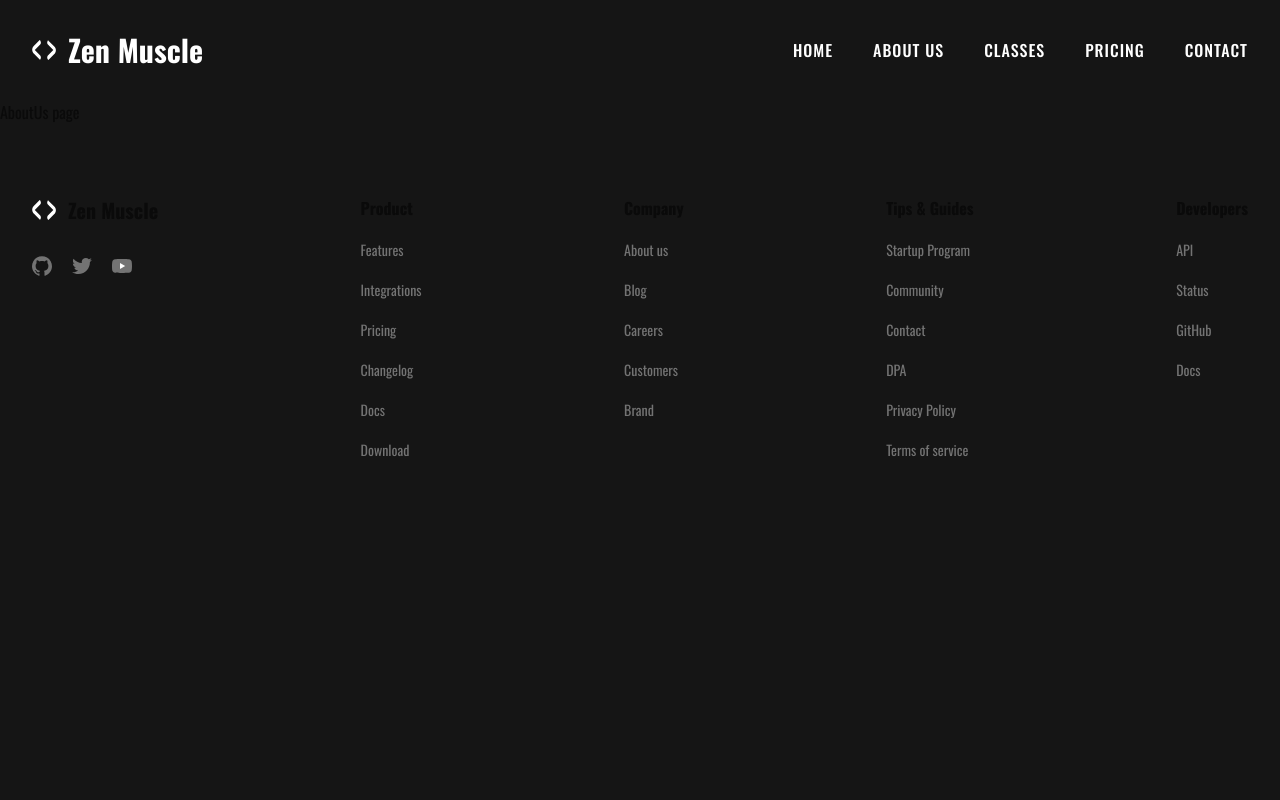
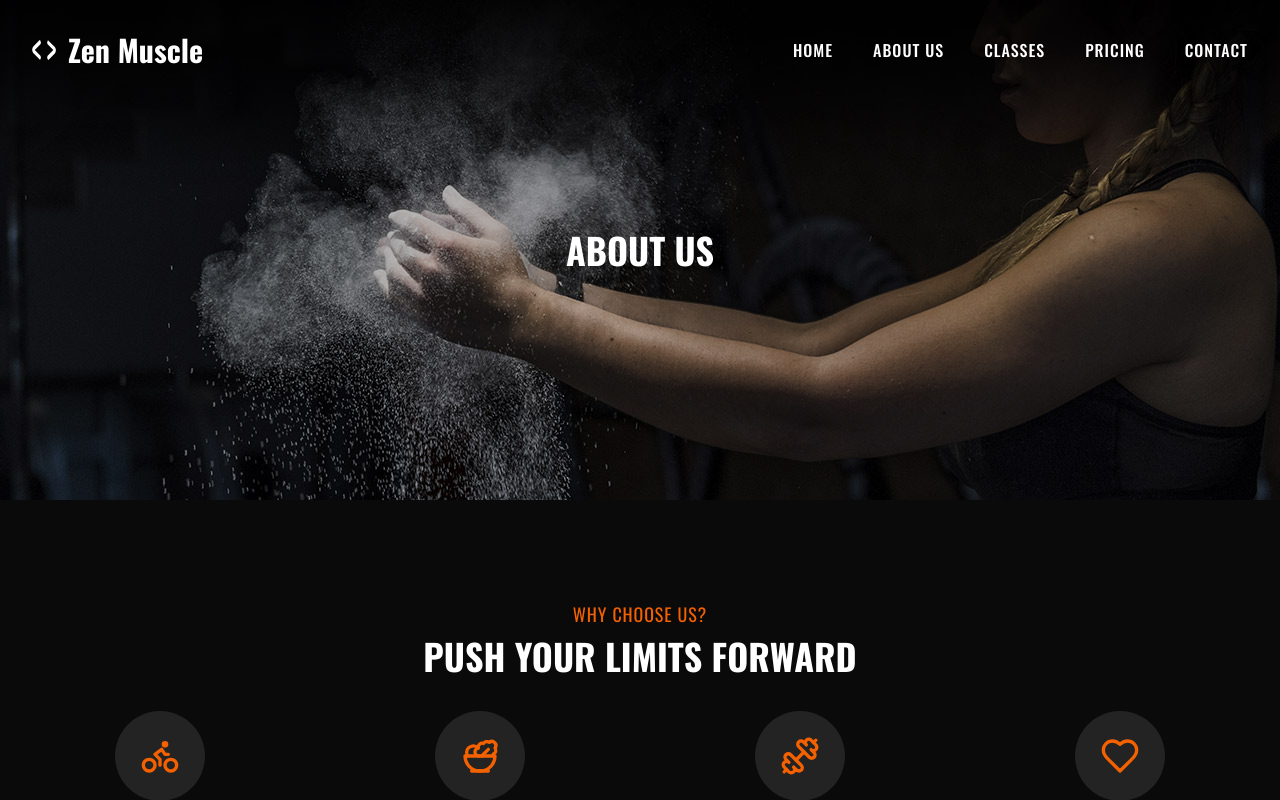
Before and after one commit to felipe-muner/podium-gym, a Next.js app: page /about-us in a window 1280 px wide. Shown: the top 800 px of the page. Built offline with nearby package versions, Linux system fonts and the light colour scheme.

Commit message:
feat: breadcrumb + about-us page

```diff
--- a/app/about-us/page.tsx
+++ b/app/about-us/page.tsx
@@ -1,7 +1,17 @@
+import { Breadcrumb } from "@/components/Breadcrumb";
+import { OurTeam } from "@/components/OurTeam";
+import { Registration } from "@/components/Registration";
+import { Testimonial } from "@/components/Testimonial";
+import { WhyChooseUs } from "@/components/WhyChooseUs";
+
 export default function AboutUs() {
   return (
-    <main className="flex flex-col gap-8 row-start-2 items-center sm:items-start">
-      <div><h1>AboutUs page</h1></div>
+    <main className="flex flex-col row-start-2 items-center sm:items-start">
+      <Breadcrumb route={'About Us'} />
+      <WhyChooseUs />
+      <OurTeam />
+      <Registration />
+      <Testimonial />
     </main>
   );
 }
--- /dev/null
+++ b/app/blog/page.tsx
@@ -0,0 +1,7 @@
+export default function Classes() {
+  return (
+    <main className="flex flex-col gap-8 row-start-2 items-center sm:items-start">
+      <div>Blog page</div>
+    </main>
+  );
+}
--- /dev/null
+++ b/components/Breadcrumb/Breadcrumb.tsx
@@ -0,0 +1,23 @@
+import React from "react";
+
+interface BreadcrumbProps {
+  route: string;
+}
+
+const Breadcrumb: React.FC<BreadcrumbProps> = ({ route }) => {
+  return (
+    <section className="h-[500px] pt-[230px] bg-[url('/img/breadcrumb-bg.jpg')] bg-cover bg-center bg-brand-background-2 w-full">
+      <div className="mx-auto">
+        <div className="flex justify-center items-center">
+          <div className="text-center">
+            <h2 className="text-4xl text-white font-semibold uppercase mb-4">
+              {route}
+            </h2>
+          </div>
+        </div>
+      </div>
+    </section>
+  );
+};
+
+export default Breadcrumb;
--- /dev/null
+++ b/components/Breadcrumb/index.ts
@@ -0,0 +1 @@
+export { default as Breadcrumb } from './Breadcrumb';
--- a/components/Header/Header.tsx
+++ b/components/Header/Header.tsx
@@ -7,7 +7,7 @@ import { APP_NAME } from "@/constants";
 
 const Header: React.FC = () => {
   return (
-    <header className="flex items-center justify-between gap-10 p-4 md:p-[32px]">
+    <header className="absolute top-0 left-0 z-50 flex w-full items-center justify-between gap-10 p-4 md:p-[32px]">
       <Link href="/" className="flex items-center gap-3">
         <svg fill="white" viewBox="0 0 238 238" className="size-6 text-primary">
           <path
@@ -38,7 +38,7 @@ const Header: React.FC = () => {
         </div> */}
       </div>
       <MobileNavbar>
-        <div className="rounded-b-lg bg-background py-4 text-foreground shadow-xl">
+        <div className="rounded-b-lg bg-background py-4 text-foreground shadow-xl z-50">
           <nav className="flex flex-col gap-1 pt-2">
             <MobileNavItem href="/" label="Home" />
             <MobileNavItem href="/about-us" label="About us" />
@@ -55,6 +55,6 @@ const Header: React.FC = () => {
       </MobileNavbar>
     </header>
   );
-}
+};
 
 export default Header;
--- a/components/Header/MobileNavbar.tsx
+++ b/components/Header/MobileNavbar.tsx
@@ -24,7 +24,7 @@ export function MobileNavbar({ children }: { children: ReactNode }) {
 
   return (
     <>
-      <button className="md:hidden" onClick={() => setIsOpen(!isOpen)}>
+      <button className="md:hidden text-white" onClick={() => setIsOpen(!isOpen)}>
         {isOpen ? <X /> : <Menu />}
       </button>
       {isOpen && (
--- /dev/null
+++ b/components/Testimonial/Testimonial.tsx
@@ -0,0 +1,10 @@
+import React from "react";
+
+const Testimonial: React.FC = () => {
+  return (
+    <section className="bg-brand-background-2 py-20 w-full">
+      testimonial    </section>
+  );
+};
+
+export default Testimonial;
--- /dev/null
+++ b/components/Testimonial/index.ts
@@ -0,0 +1 @@
+export { default as Testimonial } from './Testimonial';
--- a/constants/index.ts
+++ b/constants/index.ts
@@ -1 +1,33 @@
 export const APP_NAME = 'Zen Muscle'
+
+interface RouteProps {
+  name: string
+  path: string
+}
+
+export const ROUTES: RouteProps[] = [
+  {
+    name: 'Home',
+    path: '/',
+  },
+  {
+    name: 'About Us',
+    path: '/about-us',
+  },
+  {
+    name: 'Classes',
+    path: '/classes',
+  },
+  {
+    name: 'Contact',
+    path: '/contact',
+  },
+  {
+    name: 'Pricing',
+    path: '/pricing',
+  },
+  {
+    name: 'Blog',
+    path: '/blog',
+  }
+]
```
Also changed, not shown: public/img/breadcrumb-bg.jpg (added).
